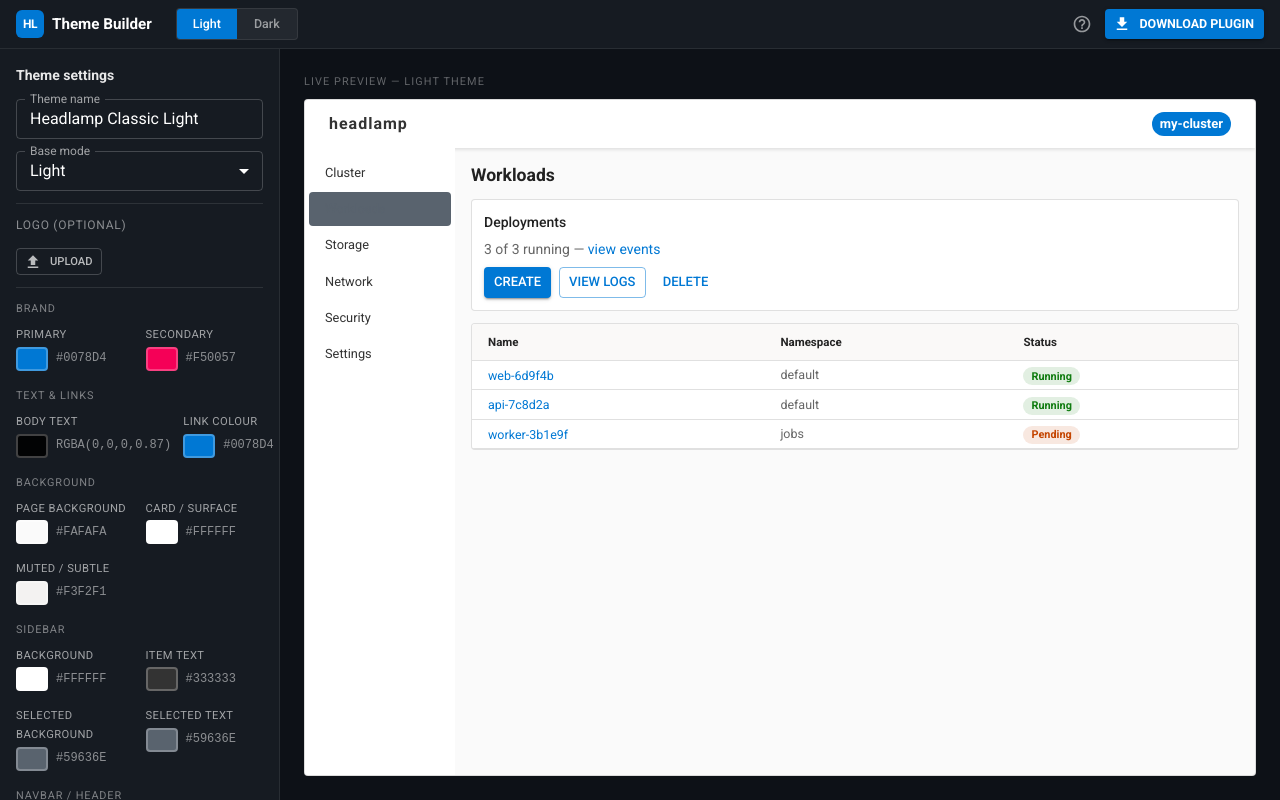
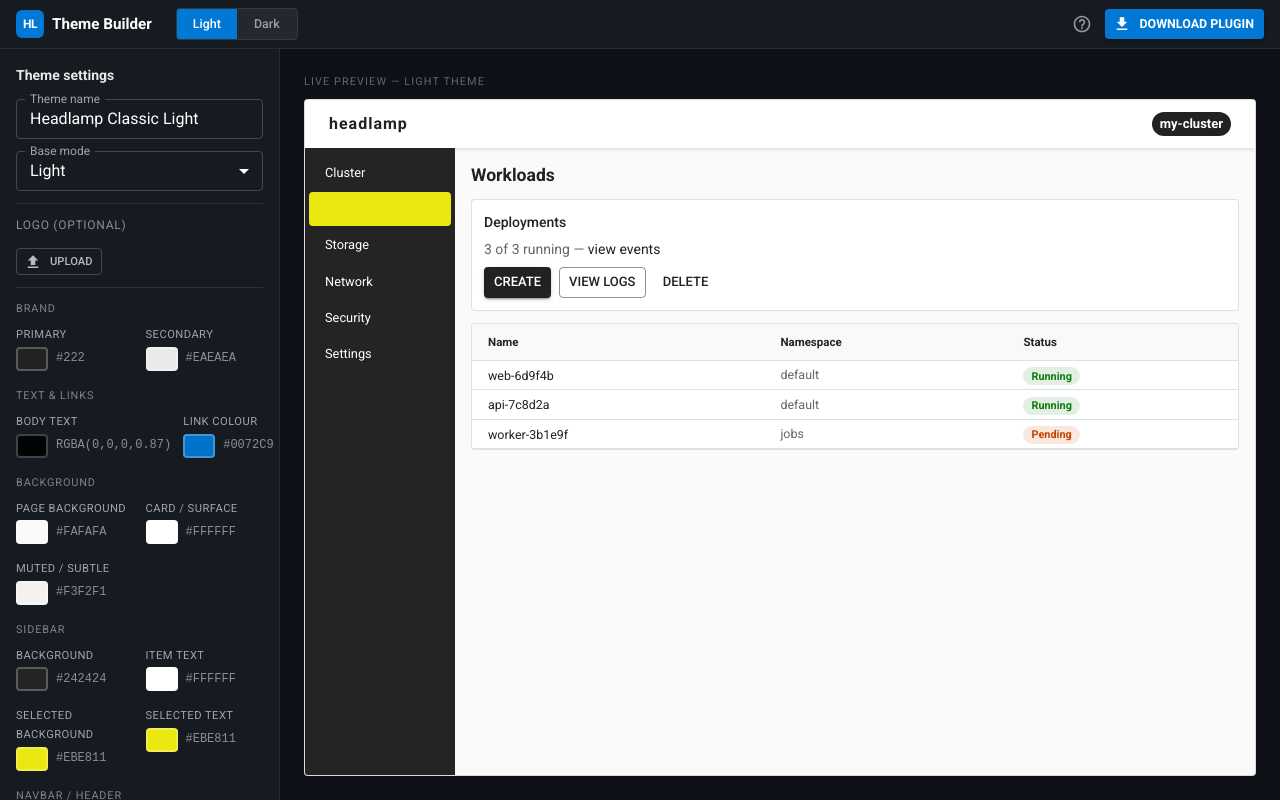
Before and after one commit to PixelRobots/headlamp-theme-builder, a React (Vite) app: page / in a window 1280 px wide. Built offline with nearby package versions, Linux system fonts and the light colour scheme.

Commit message:
fix: yellow sidebar selected colours + base dropdown syncs top toggle

```diff
--- a/src/App.tsx
+++ b/src/App.tsx
@@ -157,6 +157,7 @@
             <ThemePanel
               theme={currentTheme}
               onChange={setCurrentTheme}
+              onBaseChange={setActive}
               logoDataUrl={logoDataUrl}
               onLogoChange={setLogoDataUrl}
             />
--- a/src/components/ThemePanel.tsx
+++ b/src/components/ThemePanel.tsx
@@ -16,6 +16,8 @@
 interface Props {
   theme: HeadlampTheme;
   onChange: (t: HeadlampTheme) => void;
+  /** Called when the user changes the Base mode dropdown, so the top toggle stays in sync */
+  onBaseChange: (base: 'light' | 'dark') => void;
   logoDataUrl: string | null;
   onLogoChange: (url: string | null) => void;
 }
@@ -79,11 +81,16 @@
   },
 ];
 
-export default function ThemePanel({ theme, onChange, logoDataUrl, onLogoChange }: Props) {
+export default function ThemePanel({ theme, onChange, onBaseChange, logoDataUrl, onLogoChange }: Props) {
   const fileInputRef = useRef<HTMLInputElement>(null);
 
   const set = (path: string) => (value: unknown) =>
     onChange(setPath(theme, path, value));
+
+  function handleBaseChange(value: string) {
+    onChange(setPath(theme, 'base', value));
+    onBaseChange(value as 'light' | 'dark');
+  }
 
   function handleLogoFile(e: React.ChangeEvent<HTMLInputElement>) {
     const file = e.target.files?.[0];
@@ -127,7 +134,7 @@
         <Select
           value={theme.base}
           label="Base mode"
-          onChange={e => set('base')(e.target.value)}
+          onChange={e => handleBaseChange(e.target.value)}
           sx={{ color: '#fff', '& .MuiOutlinedInput-notchedOutline': { borderColor: 'rgba(255,255,255,0.2)' } }}
         >
           <MenuItem value="light">Light</MenuItem>
--- a/src/defaults/defaultTheme.ts
+++ b/src/defaults/defaultTheme.ts
@@ -2,35 +2,30 @@
 
 /**
  * Headlamp Classic Light
- * Matches the exact fallback values in frontend/src/lib/themes.ts
- *   primary:                 #0078d4  (Fluent blue)
- *   sidebar.background:      #ffffff
- *   sidebar.selectedBg:      #59636e
- *   navbar.background:       #ffffff
- *   text.primary:            rgba(0,0,0,0.87)
+ * Matches frontend/src/components/App/defaultAppThemes.ts – headlampClassicLightTheme
  */
 export const defaultLight: HeadlampTheme = {
   name: 'Headlamp Classic Light',
   base: 'light',
-  primary: '#0078d4',
-  secondary: '#f50057',
+  primary: '#222',
+  secondary: '#eaeaea',
   text: { primary: 'rgba(0,0,0,0.87)' },
-  link: { color: '#0078D4' },
+  link: { color: '#0072c9' },
   background: {
     default: '#fafafa',
     surface: '#ffffff',
     muted: '#f3f2f1',
   },
   sidebar: {
-    background: '#ffffff',
-    color: '#333333',
-    selectedBackground: '#59636e',
-    selectedColor: '#59636e',
-    actionBackground: '#333333',
+    background: '#242424',
+    color: '#ffffff',
+    selectedBackground: '#ebe811',
+    selectedColor: '#ebe811',
+    actionBackground: '#605e5c',
   },
   navbar: {
     background: '#ffffff',
-    color: '#333333',
+    color: '#202020',
   },
   fontFamily: ['Roboto', 'sans-serif'],
   radius: 4,
@@ -39,38 +34,32 @@
 
 /**
  * Headlamp Classic Dark
- * Matches the exact fallback values in frontend/src/lib/themes.ts (dark branch)
- *   primary:                 #4B99EE
- *   sidebar.background:      #1f1f1f  (same as navbar/bg default)
- *   sidebar.selectedBg:      #59636e  (inherited from commonRules)
- *   navbar.background:       #1f1f1f
- *   background.default:      #1f1f1f
- *   text.primary:            #ffffff
+ * Matches frontend/src/components/App/defaultAppThemes.ts – darkTheme
  */
 export const defaultDark: HeadlampTheme = {
   name: 'Headlamp Classic Dark',
   base: 'dark',
-  primary: '#4B99EE',
-  secondary: '#f50057',
-  text: { primary: '#ffffff' },
+  primary: '#ffffff',
+  secondary: '#1b1a19',
+  text: { primary: '#faf9f8' },
   link: { color: '#6CB6F2' },
   background: {
-    default: '#1f1f1f',
-    surface: '#1f1f1f',
-    muted: '#1B1A19',
+    default: '#292827',
+    surface: '#313131',
+    muted: '#333333',
   },
   sidebar: {
-    background: '#1f1f1f',
-    color: 'rgba(255,255,255,0.7)',
-    selectedBackground: '#59636e',
-    selectedColor: '#ffffff',
-    actionBackground: '#333333',
+    background: '#252423',
+    color: '#cdcdcd',
+    selectedBackground: '#f2e600',
+    selectedColor: '#f2e600',
+    actionBackground: '#1b1a19',
   },
   navbar: {
-    background: '#1f1f1f',
-    color: '#ffffff',
+    background: '#252423',
+    color: '#faf9f8',
   },
   fontFamily: ['Roboto', 'sans-serif'],
-  radius: 4,
-  buttonTextTransform: 'uppercase',
+  radius: 6,
+  buttonTextTransform: 'none',
 };
```
